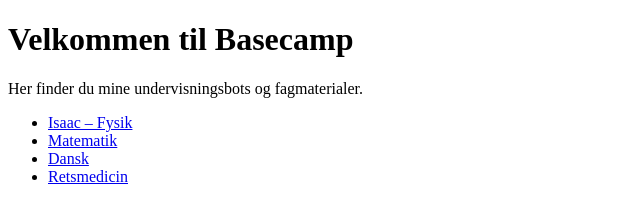
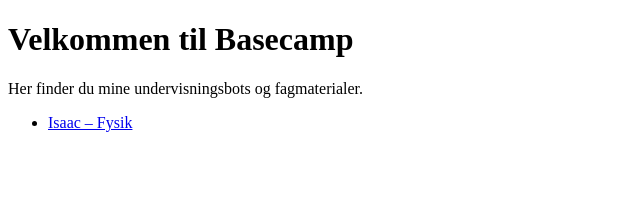
Before and after one commit to basecamp-labs/basecamp-labs.github.io, a plain HTML site: page index.html in a window 1280 px wide. Shown: the whole page, without its empty margins (0-640 px from the left). Drawn offline with Linux system fonts and the light colour scheme.

Commit message:
Update index.html

```diff
--- a/index.html
+++ b/index.html
@@ -10,9 +10,7 @@
 
     <ul>
         <li><a href="isaac.html">Isaac – Fysik</a></li>
-        <li><a href="matematik.html">Matematik</a></li>
-        <li><a href="dansk.html">Dansk</a></li>
-        <li><a href="retsmedicin.html">Retsmedicin</a></li>
+
     </ul>
 </body>
 </html>
```
